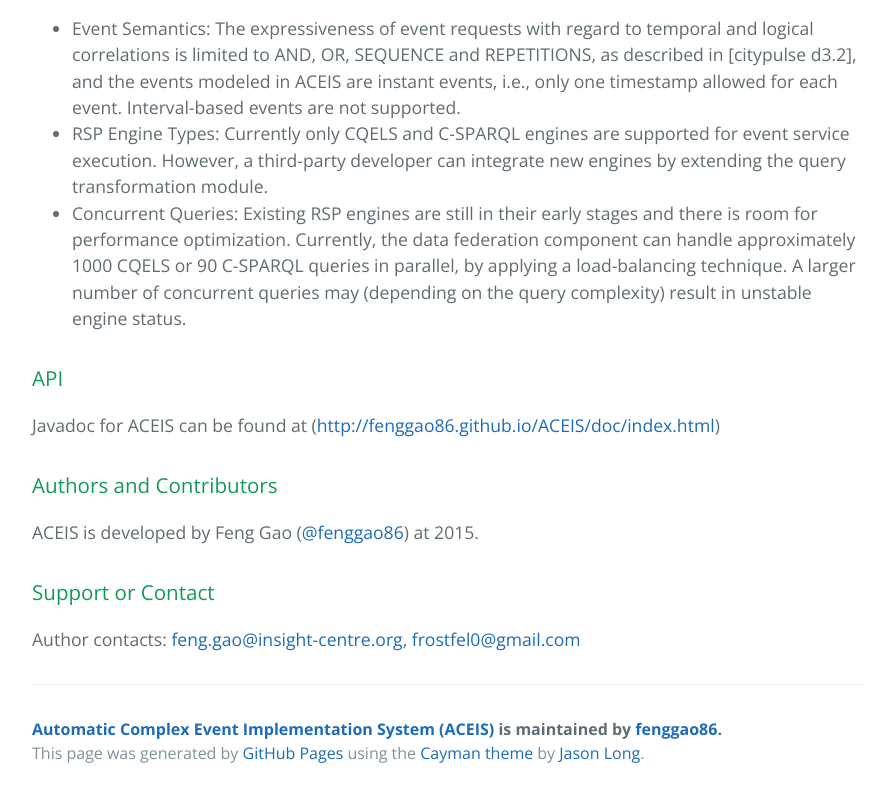
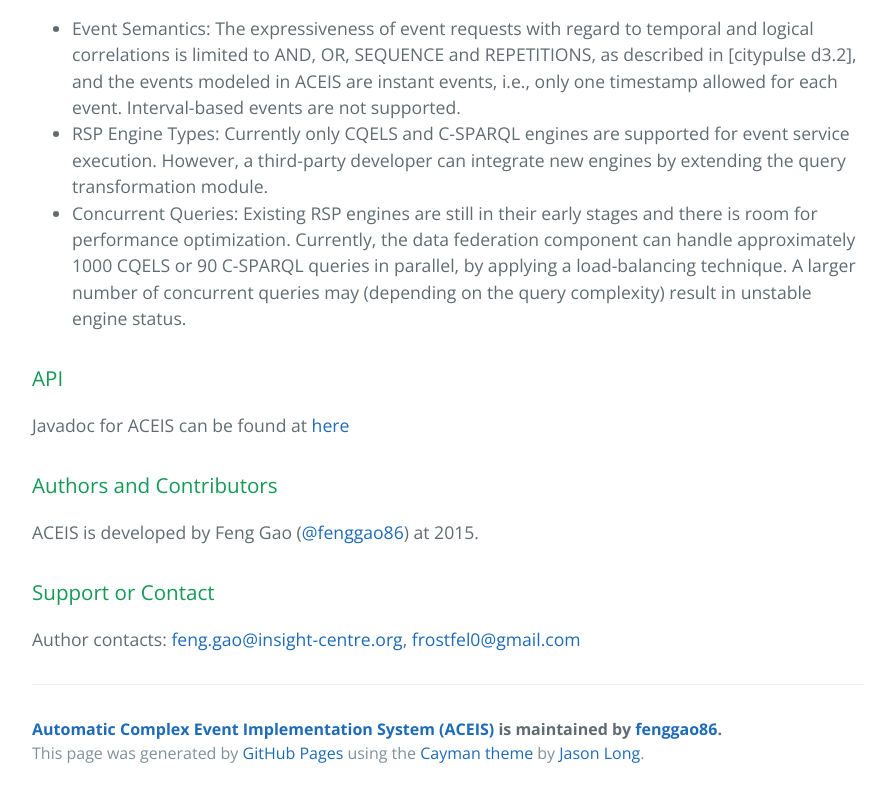
Before and after one commit to Lemontree7137/ACEIS, a plain HTML site: page index.html in a window 1280 px wide. Shown: the part 1161-1958 px from the top of the page, without its empty margins (192-1079 px from the left). Drawn offline with nearby package versions, Linux system fonts and the light colour scheme.

Commit message:
Create gh-pages branch via GitHub

```diff
--- a/index.html
+++ b/index.html
@@ -46,7 +46,7 @@
 <h3>
 <a id="api" class="anchor" href="#api" aria-hidden="true"><span aria-hidden="true" class="octicon octicon-link"></span></a>API</h3>
 
-<p>Javadoc for ACEIS can be found at (<a href="http://fenggao86.github.io/ACEIS/doc/index.html">http://fenggao86.github.io/ACEIS/doc/index.html</a>)</p>
+<p>Javadoc for ACEIS can be found at <a href="doc/index.html">here</a></p>
 
 <h3>
 <a id="authors-and-contributors" class="anchor" href="#authors-and-contributors" aria-hidden="true"><span aria-hidden="true" class="octicon octicon-link"></span></a>Authors and Contributors</h3>
```
Also changed, not shown: params.json (+1 -1 lines).
